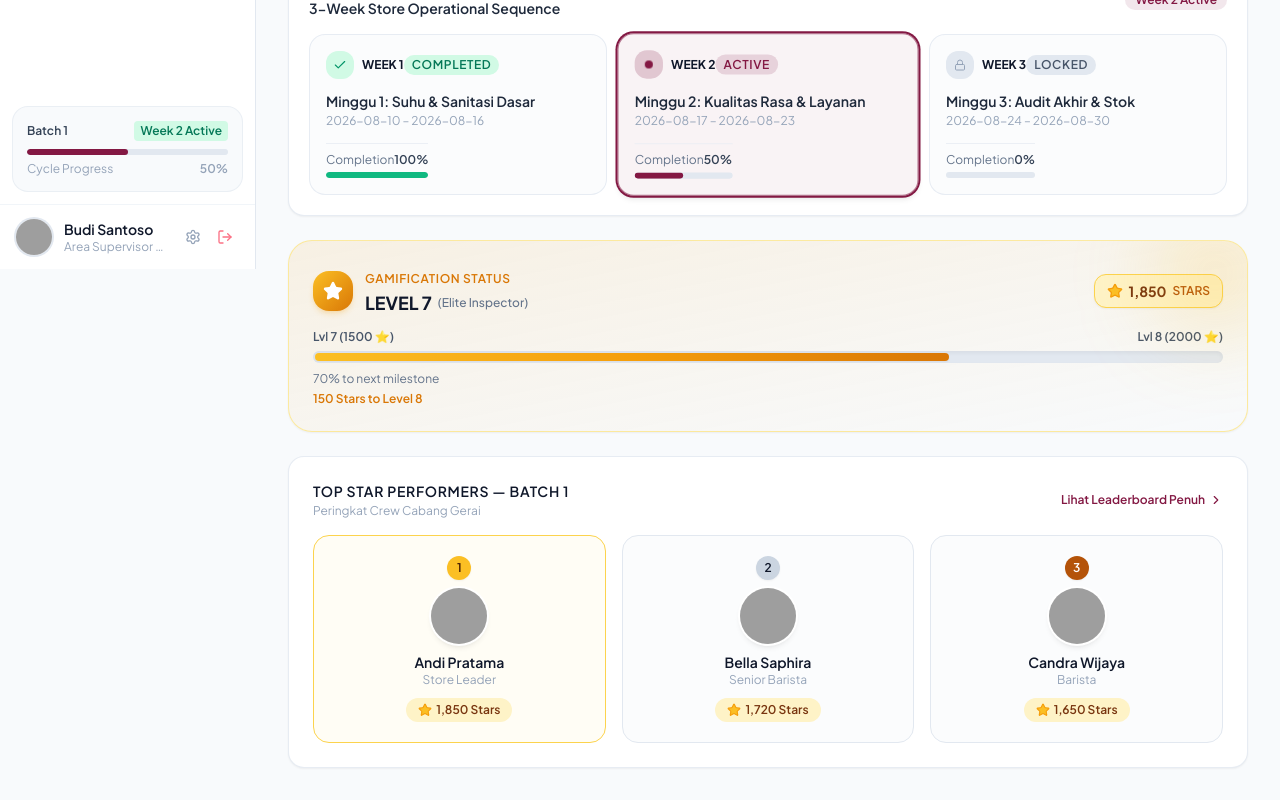
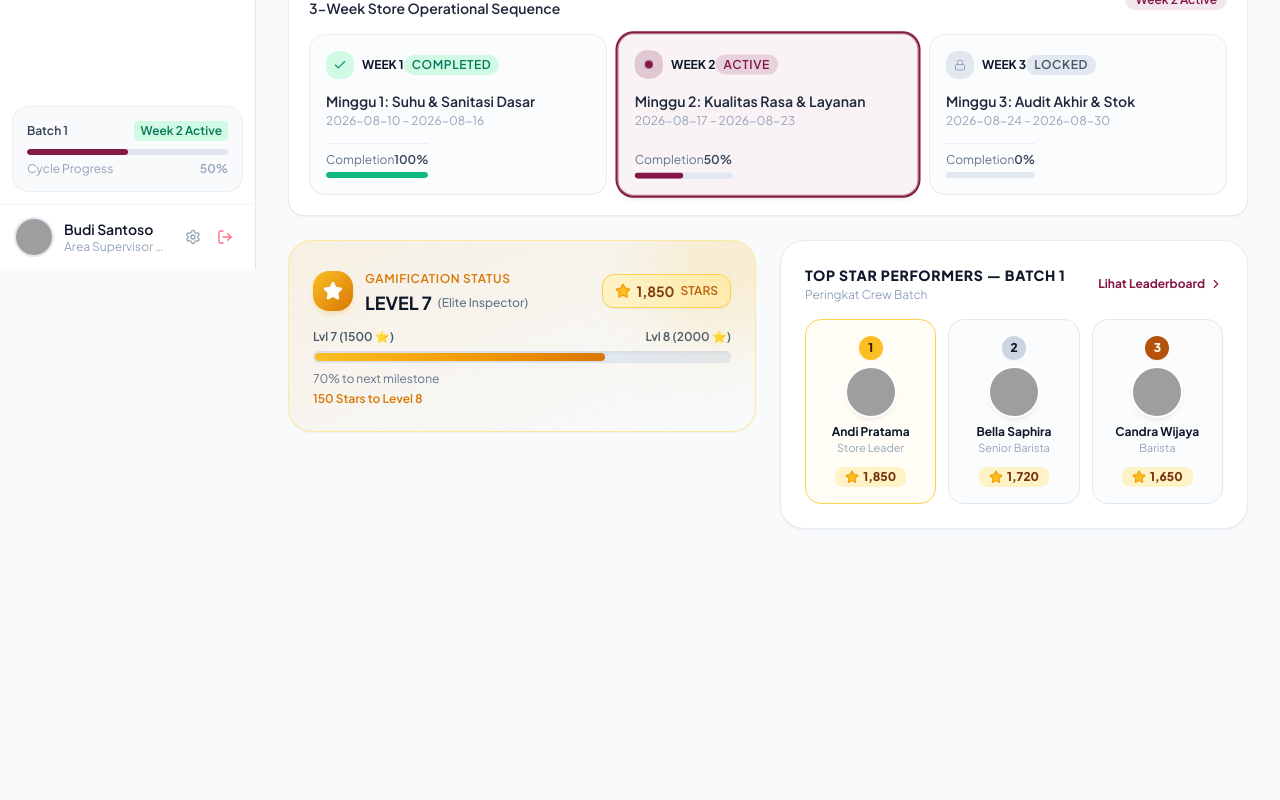
Before and after one commit to ikhsanguntara/Gamification-rejuve, a Nuxt app: page /dashboard in a window 1280 px wide. Shown: the part 531-1331 px from the top of the page. After the commit the page ends 1092 px from the top, so only its background shows below. Built offline with nearby package versions, Linux system fonts and the light colour scheme; grey boxes are pictures that could not be loaded.

Commit message:
fix(evaluation): resolve evaluation submission and approval queue synchronization

```diff
--- a/components/approval/ApprovalCard.vue
+++ b/components/approval/ApprovalCard.vue
@@ -133,10 +133,10 @@
         <button
           type="button"
           @click="$emit('approve', item)"
-          class="inline-flex items-center justify-center gap-1.5 py-2.5 px-3 rounded-xl text-xs font-semibold bg-gradient-to-r from-[#9d174d] to-[#831843] hover:from-[#831843] hover:to-[#6b133a] text-white shadow-md shadow-[#831843]/20 transition-all active:scale-95 cursor-pointer"
+          class="inline-flex items-center justify-center gap-1.5 py-2.5 px-3 rounded-xl text-xs font-black bg-gradient-to-r from-[#831843] to-[#6b133a] hover:from-[#6b133a] hover:to-[#4a0e28] text-white shadow-md shadow-[#831843]/20 transition-all active:scale-95 cursor-pointer"
         >
           <Star class="w-3.5 h-3.5 fill-white" />
-          <span>Approve All ({{ item.crewScores?.length || 0 }})</span>
+          <span>Setujui Seluruh Crew ({{ item.crewScores?.length || 0 }})</span>
         </button>
       </div>
 
--- a/components/approval/ApprovalModal.vue
+++ b/components/approval/ApprovalModal.vue
@@ -68,10 +68,10 @@
       <button
         type="button"
         @click="$emit('confirm')"
-        class="inline-flex items-center gap-2 px-5 py-2 text-xs font-semibold rounded-xl bg-gradient-to-r from-[#9d174d] to-[#831843] hover:from-[#831843] hover:to-[#6b133a] text-white shadow-md shadow-[#831843]/20 transition-all active:scale-95 cursor-pointer"
+        class="inline-flex items-center gap-2 px-5 py-2 text-xs font-black rounded-xl bg-gradient-to-r from-[#831843] to-[#6b133a] hover:from-[#6b133a] hover:to-[#4a0e28] text-white shadow-md shadow-[#831843]/20 transition-all active:scale-95 cursor-pointer"
       >
         <Star class="w-3.5 h-3.5 fill-white" />
-        <span>Approve All Crew</span>
+        <span>Setujui Seluruh Crew</span>
       </button>
     </template>
   </BaseModal>
--- a/components/mission/MissionEvaluationForm.vue
+++ b/components/mission/MissionEvaluationForm.vue
@@ -692,6 +692,7 @@ const handleSaveDraft = () => {
   const payload = buildPayload('DRAFT')
   evalStore.saveDraft(payload)
   emit('saved', payload)
+  toast.info('Draft Tersimpan', `Evaluasi ${props.mission.title} berhasil disimpan sebagai draft.`)
 }
 
 const handleSubmitClick = () => {
@@ -701,8 +702,9 @@ const handleSubmitClick = () => {
 const executeSubmit = () => {
   showConfirmModal.value = false
   const payload = buildPayload('PENDING_REVIEW')
-  evalStore.submitEvaluation(payload)
+  evalStore.submitForReview(payload)
   emit('submitted', payload)
+  toast.success('Evaluasi Berhasil Dikirim', `${props.mission.title} telah dikirim ke Head untuk ditinjau & disetujui.`)
 }
 </script>
 
--- a/pages/dashboard.vue
+++ b/pages/dashboard.vue
@@ -215,40 +215,43 @@
     <!-- Interactive Weekly Progression Stepper -->
     <WeekSelector />
 
-    <!-- Star Gamification & Top Performers Section -->
-    <div class="space-y-6">
-      <!-- Crew Personal / Highlight Star Level Progression -->
+    <!-- 2 Column Layout: Star Gamification & Leaderboard Podium -->
+    <div class="grid grid-cols-1 lg:grid-cols-2 gap-6">
+      <!-- Left: Crew Personal / Highlight Star Level Progression -->
+      <div>
         <StarProgress :stars="myStars" />
+      </div>
 
-      <!-- Top 3 Leaderboard Preview Widget -->
-      <div class="rounded-2xl bg-white dark:bg-slate-900 border border-slate-200/80 dark:border-slate-800/80 p-4 sm:p-6 shadow-sm">
+      <!-- Right: Top 3 Leaderboard Preview Widget -->
+      <div class="rounded-3xl bg-white dark:bg-slate-900 border border-slate-200/80 dark:border-slate-800/80 p-5 sm:p-6 shadow-sm flex flex-col justify-between">
+        <div>
           <div class="flex items-center justify-between mb-4">
             <div>
-            <h3 class="text-xs sm:text-sm font-semibold text-slate-900 dark:text-white uppercase tracking-wider">
-              Top Star Performers — {{ batchStore.currentBatch.name.split('—')[1] || batchStore.currentBatch.name }}
+              <h3 class="text-xs sm:text-sm font-black text-slate-900 dark:text-white uppercase tracking-wider">
+                Top Star Performers — {{ batchStore.currentBatch.name }}
               </h3>
-            <p class="text-xs text-slate-400 dark:text-slate-500 mt-0.5">
-              Peringkat Crew Cabang Gerai
+              <p class="text-[11px] sm:text-xs text-slate-400 dark:text-slate-500 mt-0.5">
+                Peringkat Crew Batch
               </p>
             </div>
             <NuxtLink
               to="/leaderboard"
-            class="text-xs font-semibold text-[#831843] dark:text-[#f472b6] hover:underline flex items-center gap-1"
+              class="text-xs font-bold text-[#831843] dark:text-[#f472b6] hover:underline flex items-center gap-1"
             >
-            <span>Lihat Leaderboard Penuh</span>
+              <span>Lihat Leaderboard</span>
               <ChevronRight class="w-3.5 h-3.5" />
             </NuxtLink>
           </div>
 
           <!-- Top 3 Mini Podium List -->
-        <div class="grid grid-cols-1 sm:grid-cols-3 gap-4">
+          <div class="grid grid-cols-1 sm:grid-cols-3 gap-3">
             <div
               v-for="(crew, index) in branchTopThree"
               :key="crew.crewId || crew.id"
-            class="p-4 sm:p-5 rounded-2xl border flex flex-col items-center text-center relative overflow-hidden transition-all"
+              class="p-3.5 sm:p-4 rounded-2xl border flex flex-col items-center text-center relative overflow-hidden transition-all"
               :class="[
                 (crew.crewId || crew.id) === userStore.currentUser.id
-                ? 'border-[#831843] dark:border-[#831843] bg-[#831843]/10 ring-2 ring-[#831843]/30'
+                  ? 'border-[#831843] dark:border-[#f472b6] bg-[#831843]/10 ring-2 ring-[#831843]/30'
                   : index === 0
                   ? 'border-amber-300 dark:border-amber-700/60 bg-amber-50/50 dark:bg-amber-950/20'
                   : 'border-slate-200 dark:border-slate-800 bg-slate-50/50 dark:bg-slate-950/20'
@@ -257,14 +260,14 @@
               <!-- You Indicator Badge -->
               <span
                 v-if="(crew.crewId || crew.id) === userStore.currentUser.id"
-              class="absolute top-2 right-2 px-1.5 py-0.5 rounded bg-[#831843] text-white text-xs font-semibold tracking-wider"
+                class="absolute top-2 right-2 px-1.5 py-0.5 rounded bg-[#831843] text-white text-[9px] font-black"
               >
                 ANDA
               </span>
 
               <!-- Rank Medal Badge -->
               <span
-              class="w-6 h-6 rounded-full flex items-center justify-center text-xs font-semibold mb-2 shadow-sm"
+                class="w-6 h-6 rounded-full flex items-center justify-center text-xs font-black mb-2 shadow-sm"
                 :class="[
                   index === 0 ? 'bg-amber-400 text-amber-950' : index === 1 ? 'bg-slate-300 text-slate-900' : 'bg-amber-700 text-white'
                 ]"
@@ -275,20 +278,21 @@
               <img
                 :src="crew.avatar"
                 :alt="crew.name"
-              class="w-14 h-14 rounded-full object-cover ring-2 ring-white dark:ring-slate-800 shadow-md mb-2"
+                class="w-12 h-12 rounded-full object-cover ring-2 ring-white dark:ring-slate-800 shadow-md mb-2"
               />
 
-            <h4 class="text-sm font-semibold text-slate-900 dark:text-white truncate w-full">
+              <h4 class="text-xs font-bold text-slate-900 dark:text-white truncate w-full">
                 {{ crew.name }}
               </h4>
-            <span class="text-xs text-slate-400 dark:text-slate-500 truncate w-full">
+              <span class="text-[11px] text-slate-400 dark:text-slate-500 truncate w-full">
                 {{ crew.position }}
               </span>
 
               <!-- Stars Counter -->
-            <div class="mt-2.5 inline-flex items-center gap-1 px-3 py-1 rounded-xl bg-amber-100 dark:bg-amber-950/80 text-amber-900 dark:text-amber-300 font-semibold text-xs">
+              <div class="mt-2.5 inline-flex items-center gap-1 px-2.5 py-0.5 rounded-lg bg-amber-100 dark:bg-amber-950/80 text-amber-900 dark:text-amber-300 font-extrabold text-xs">
                 <Star class="w-3.5 h-3.5 fill-amber-400 text-amber-500" />
-              <span>{{ (crew.stars || 0).toLocaleString() }} Stars</span>
+                <span>{{ (crew.stars || 0).toLocaleString() }}</span>
+              </div>
             </div>
           </div>
         </div>
--- a/stores/evaluation.js
+++ b/stores/evaluation.js
@@ -131,6 +131,10 @@ export const useEvaluationStore = defineStore('evaluation', {
       return evalItem
     },
 
+    submitEvaluation(payload) {
+      return this.submitForReview(payload)
+    },
+
     resubmitEvaluation(evaluationId, { crewScores = [], comment, evidence } = {}) {
       const evalItem = this.evaluations.find(e => e.id === evaluationId)
       if (!evalItem) return null
```
Lines whose indentation alone changed are shown as unchanged.
